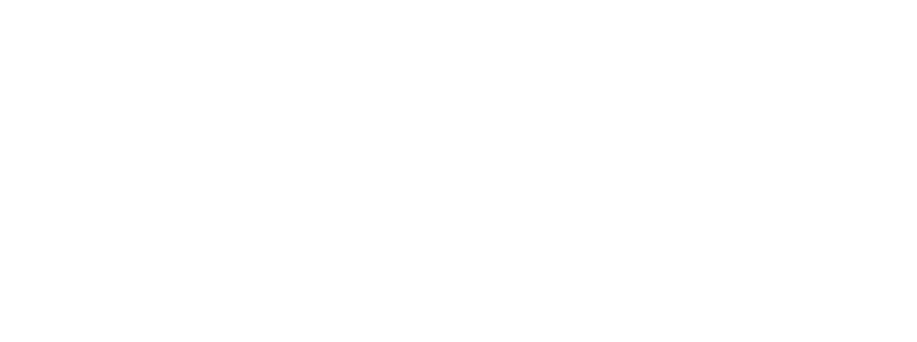
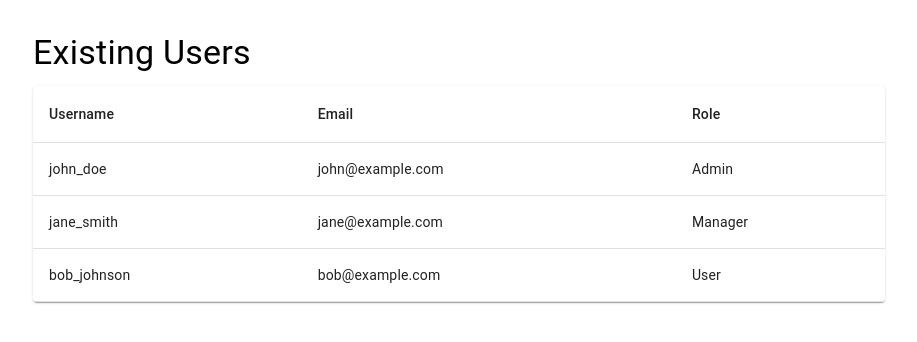
Before and after one commit to perireddyvaka/smart_city_GIZ, a React (Create React App) app in the folder Frontend/: page /existing-users in a window 1280 px wide. Before the commit this address had no page. Shown: the top 342 px of the page, without its empty margins (181-1098 px from the left). Built offline with nearby package versions, Linux system fonts and the light colour scheme.

Commit message:
User Managment and Making group of components

```diff
--- a/Frontend/src/App.js
+++ b/Frontend/src/App.js
@@ -1,14 +1,16 @@
 import React from 'react';
 import { Routes, Route } from 'react-router-dom';
 import WelcomePage from './components/WelcomePage';
-import LoginPage from './components/LoginPage';
-import SignupPage from './components/SignupPage';
+import LoginPage from './components/Usermanagement/LoginPage';
+import SignupPage from './components/Usermanagement/SignupPage';
 import AppBar from './components/AppBar';
 import SideDrawer from './components/SideDrawer';
 import TableauFrame from './components/TableauFrame';
-import Alarmlog from './components/Alarmlog';
-import AlarmLogPage from './components/Alarmcatlog';
-import LogStore from './components/LogStore';
+import Alarmlog from './components/Alarm/Alarmlog';
+import AlarmLogPage from './components/Alarm/Alarmcatlog';
+import LogStore from './components/Alarm/LogStore';
+import ExistingUsersPage from './components/Usermanagement/ExistingUsersPage';
+import ExistingUsersTable from './components/Usermanagement/ExistingUsersTable';
 
 function App() {
   return (
@@ -16,12 +18,15 @@
       <Route path="/" element={<WelcomePage />} />
       <Route path="/login" element={<LoginPage />} />
       <Route path="/signup" element={<SignupPage />} />
+      <Route path="/existing-users" element={<ExistingUsersPage />} />
+      <Route path="/existing-users" element={<ExistingUsersTable />} />
       <Route path="/appbar" element={<AppBar />} />
       <Route path="/sidedrawer" element={<SideDrawer />} />
       <Route path="/tableauframe" element={<TableauFrame />} />
       <Route path="/Alarmlog" element={<Alarmlog />} />
       <Route path="/AlarmLogPage" element={<AlarmLogPage />} />
       <Route path="/LogStore" element={<LogStore />} />
+
     </Routes>
   );
 }
--- /dev/null
+++ b/Frontend/src/components/Usermanagement/ExistingUsersPage.js
@@ -0,0 +1,52 @@
+import React from 'react';
+import { Container, Typography,  Paper, Table, TableBody, TableCell, TableContainer, TableHead, TableRow } from '@mui/material';
+
+const ExistingUsersPage = () => {
+  const users = [
+    {
+      username: 'john_doe',
+      email: 'john@example.com',
+      role: 'Admin',
+    },
+    {
+      username: 'jane_smith',
+      email: 'jane@example.com',
+      role: 'Manager',
+    },
+    {
+      username: 'bob_johnson',
+      email: 'bob@example.com',
+      role: 'User',
+    },
+  ];
+
+  return (
+    <Container maxWidth="md" sx={{ mt: 4 }}>
+      <Typography variant="h4" gutterBottom>
+        Existing Users
+      </Typography>
+      <TableContainer component={Paper}>
+        <Table>
+          <TableHead>
+            <TableRow>
+              <TableCell>Username</TableCell>
+              <TableCell>Email</TableCell>
+              <TableCell>Role</TableCell>
+            </TableRow>
+          </TableHead>
+          <TableBody>
+            {users.map((user, index) => (
+              <TableRow key={index}>
+                <TableCell>{user.username}</TableCell>
+                <TableCell>{user.email}</TableCell>
+                <TableCell>{user.role}</TableCell>
+              </TableRow>
+            ))}
+          </TableBody>
+        </Table>
+      </TableContainer>
+    </Container>
+  );
+};
+
+export default ExistingUsersPage;
--- /dev/null
+++ b/Frontend/src/components/Usermanagement/ExistingUsersTable.js
@@ -0,0 +1,88 @@
+import React, { useState } from 'react';
+import { Table, TableBody, TableCell, TableContainer, TableHead, TableRow, Paper, TablePagination } from '@mui/material';
+
+const ExistingUsersTable = () => {
+  const [page, setPage] = useState(0);
+  const rowsPerPage = 3; // Set the rows per page to a fixed value of 3
+
+  // Function to generate random user ID based on role
+  const generateUserId = (role) => {
+    const prefix = role.charAt(0).toUpperCase();
+    const randomNumber = Math.floor(Math.random() * 90000) + 10000;
+    return `${prefix}${randomNumber}`;
+  };
+
+  const users = [
+    {
+      userId: generateUserId('Admin'),
+      username: 'john_doe',
+      email: 'john@example.com',
+      role: 'Admin',
+      password: '******', // Replace with actual password if needed
+    },
+    {
+      userId: generateUserId('Manager'),
+      username: 'jane_smith',
+      email: 'jane@example.com',
+      role: 'Manager',
+      password: '******', // Replace with actual password if needed
+    },
+    {
+      userId: generateUserId('User'),
+      username: 'bob_johnson',
+      email: 'bob@example.com',
+      role: 'User',
+      password: '******', // Replace with actual password if needed
+    },
+    // Add more users as needed
+  ];
+
+  const handleChangePage = (event, newPage) => {
+    setPage(newPage);
+  };
+
+  const emptyRows = rowsPerPage - Math.min(rowsPerPage, users.length - page * rowsPerPage);
+
+  return (
+    <>
+      <TableContainer component={Paper}>
+        <Table aria-label="existing users table">
+          <TableHead>
+            <TableRow>
+              <TableCell>User ID</TableCell>
+              <TableCell>Username</TableCell>
+              <TableCell>Email</TableCell>
+              <TableCell>Role</TableCell>
+              <TableCell>Password</TableCell>
+            </TableRow>
+          </TableHead>
+          <TableBody>
+            {users.slice(page * rowsPerPage, page * rowsPerPage + rowsPerPage).map((user, index) => (
+              <TableRow key={index}>
+                <TableCell>{user.userId}</TableCell>
+                <TableCell>{user.username}</TableCell>
+                <TableCell>{user.email}</TableCell>
+                <TableCell>{user.role}</TableCell>
+                <TableCell>{user.password}</TableCell>
+              </TableRow>
+            ))}
+            {emptyRows > 0 && (
+              <TableRow style={{ height: 53 * emptyRows }}>
+                <TableCell colSpan={5} />
+              </TableRow>
+            )}
+          </TableBody>
+        </Table>
+      </TableContainer>
+      <TablePagination
+        component="div"
+        count={users.length}
+        rowsPerPage={rowsPerPage}
+        page={page}
+        onPageChange={handleChangePage}
+      />
+    </>
+  );
+};
+
+export default ExistingUsersTable;
--- a/Frontend/src/components/SignupPage.js
+++ b/Frontend/src/components/Usermanagement/SignupPage.js
@@ -1,12 +1,15 @@
 import React, { useState } from 'react';
-import { Box, Typography, TextField, Button, Container } from '@mui/material';
+import { Box, Typography, TextField, Button, Container, Link } from '@mui/material';
 import { useNavigate } from 'react-router-dom';
+import ExistingUsersTable from './ExistingUsersTable';
 
 const SignupPage = () => {
   const [username, setUsername] = useState('');
+  const [role, setRole] = useState('');
   const [email, setEmail] = useState('');
   const [password, setPassword] = useState('');
   const [confirmPassword, setConfirmPassword] = useState('');
+  const [showExistingUsers, setShowExistingUsers] = useState(false);
   const navigate = useNavigate();
 
   const handleSignup = (e) => {
@@ -21,12 +24,16 @@
     }
   };
 
+  const toggleExistingUsers = () => {
+    setShowExistingUsers((prevState) => !prevState);
+  };
+
   return (
     <Box display="flex" justifyContent="center" alignItems="center" minHeight="100vh">
       <Container maxWidth="sm">
         <Box sx={{ border: '1px solid grey', padding: 4, borderRadius: 2 }}>
           <Typography variant="h5" component="div" gutterBottom>
-            Sign Up
+            Assign
           </Typography>
           <Box component="form" onSubmit={handleSignup} sx={{ display: 'flex', flexDirection: 'column', gap: 2 }}>
             <TextField
@@ -35,6 +42,7 @@
               value={username}
               onChange={(e) => setUsername(e.target.value)}
               required
+              sx={{ marginBottom: 2 }}
             />
             <TextField
               label="Email"
@@ -43,6 +51,7 @@
               value={email}
               onChange={(e) => setEmail(e.target.value)}
               required
+              sx={{ marginBottom: 2 }}
             />
             <TextField
               label="Password"
@@ -51,6 +60,7 @@
               value={password}
               onChange={(e) => setPassword(e.target.value)}
               required
+              sx={{ marginBottom: 1.5 }}
             />
             <TextField
               label="Confirm Password"
@@ -59,11 +69,26 @@
               value={confirmPassword}
               onChange={(e) => setConfirmPassword(e.target.value)}
               required
+              sx={{ marginBottom: 2 }}
             />
-            <Button variant="contained" color="primary" type="submit">
-              Sign Up
+            <TextField
+              label="Role"
+              variant="outlined"
+              value={role}
+              onChange={(e) => setRole(e.target.value)}
+              required
+              sx={{ marginBottom: 2 }}
+            />
+            <Button variant="contained" color="primary" type="submit" sx={{ marginBottom: 2 }}>
+              Assign
             </Button>
+            <Box textAlign="center">
+              <Link href="#" onClick={toggleExistingUsers} underline="hover">
+                {showExistingUsers ? 'Hide Existing Users' : 'Existing Users'}
+              </Link>
+            </Box>
           </Box>
+          {showExistingUsers && <ExistingUsersTable />}
         </Box>
       </Container>
     </Box>
--- a/Frontend/src/components/WelcomePage.js
+++ b/Frontend/src/components/WelcomePage.js
@@ -62,7 +62,7 @@
               to="/Signup"
               style={styles.button}
             >
-              Signup
+              Assign
             </Button>
           </Box>
         </Toolbar>
```
Also changed, not shown: Frontend/src/components/Alarm/Alarmcatlog.js (renamed from Frontend/src/components/Alarmcatlog.js), Frontend/src/components/Alarm/Alarmlog.js (renamed from Frontend/src/components/Alarmlog.js), Frontend/src/components/Alarm/LogStore.js (renamed from Frontend/src/components/LogStore.js), Frontend/src/components/Usermanagement/LoginPage.js (renamed from Frontend/src/components/LoginPage.js).
